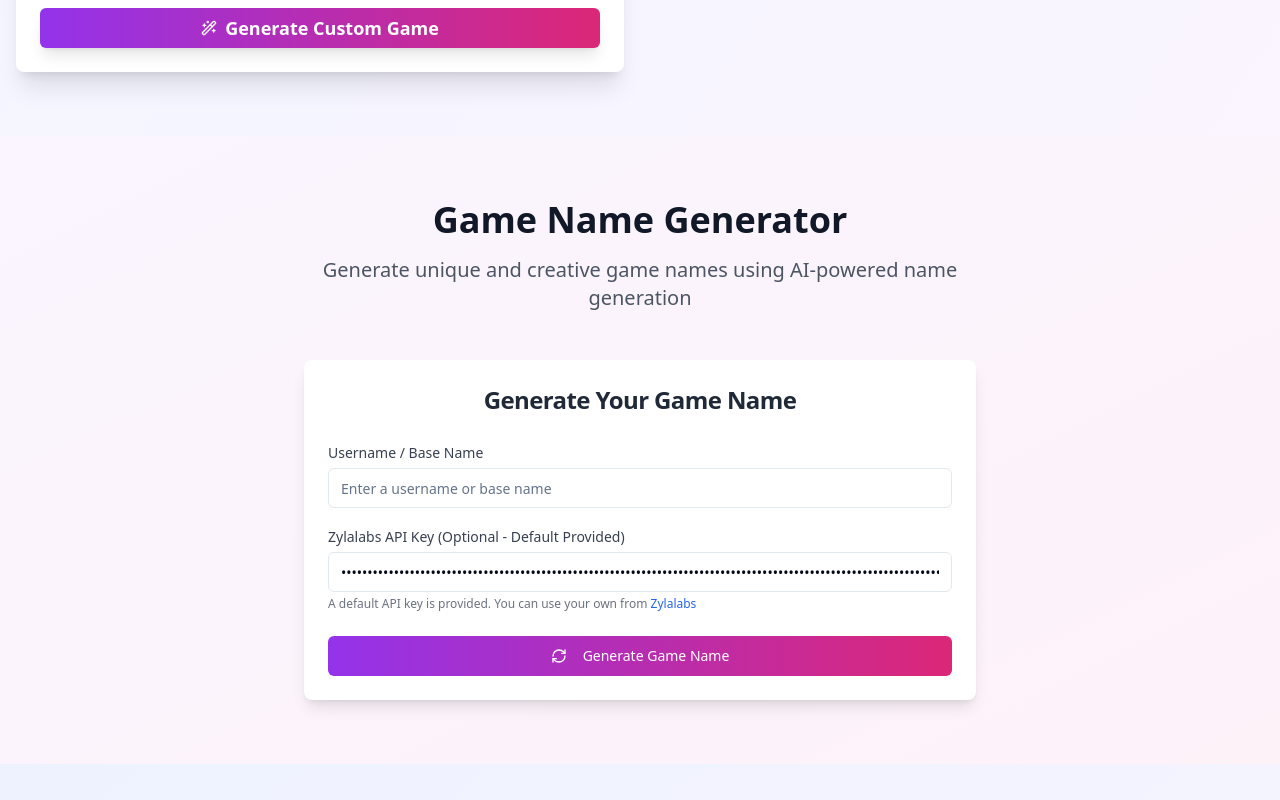
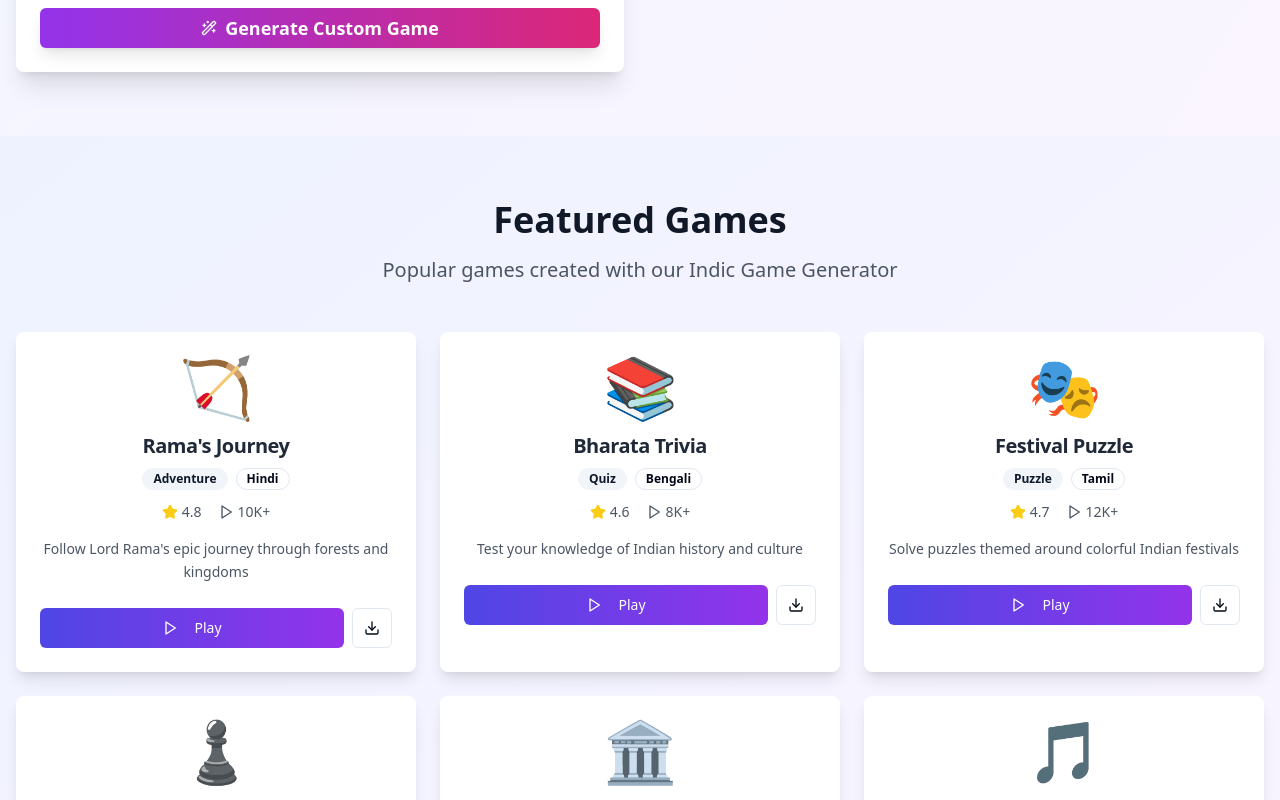
Before and after one commit to ShashankKK11/bharat-game-forge-api, a React (Vite) app: page / in a window 1280 px wide. Shown: the part 3800-4600 px from the top of the page. Built offline with nearby package versions, Linux system fonts and the light colour scheme.

Commit message:
Reverted to commit 45e7398bf6db56f7cc066972ec8bd3a3e3c97a65

```diff
--- a/src/components/GameNameGenerator.tsx
+++ /dev/null
@@ -1,190 +0,0 @@
-
-import React, { useState } from 'react';
-import { Card, CardContent, CardHeader, CardTitle } from '@/components/ui/card';
-import { Button } from '@/components/ui/button';
-import { Input } from '@/components/ui/input';
-import { Label } from '@/components/ui/label';
-import { Loader2, RefreshCw, Copy } from 'lucide-react';
-import { useToast } from '@/hooks/use-toast';
-
-const GameNameGenerator = () => {
-  const [username, setUsername] = useState('');
-  const [apiKey, setApiKey] = useState('Pw1crpr6q9rLgf9zPJtI118hQ5jqp6dbsIPD4fwMZGXYeYXJuUpbdhpLN1mR4gojil5FAcwoGCILV5OGkmCxMVOzcVsKzAWj1VYJa95CYvEX6z5iKY');
-  const [generatedName, setGeneratedName] = useState('');
-  const [isLoading, setIsLoading] = useState(false);
-  const { toast } = useToast();
-
-  const generateGameName = async () => {
-    if (!username.trim()) {
-      toast({
-        title: "Username Required",
-        description: "Please enter a username to generate a game name",
-        variant: "destructive",
-      });
-      return;
-    }
-
-    if (!apiKey.trim()) {
-      toast({
-        title: "API Key Required",
-        description: "Please enter your Zylalabs API key",
-        variant: "destructive",
-      });
-      return;
-    }
-
-    setIsLoading(true);
-
-    try {
-      const response = await fetch(
-        `https://zylalabs.com/api/2946/game+name+generator+api/3089/username+generator?username=${encodeURIComponent(username)}`,
-        {
-          method: 'GET',
-          headers: {
-            'Authorization': `Bearer ${apiKey}`,
-            'Content-Type': 'application/json',
-          },
-        }
-      );
-
-      if (!response.ok) {
-        throw new Error(`HTTP error! status: ${response.status}`);
-      }
-
-      const data = await response.json();
-      console.log('API Response:', data);
-
-      // The response structure may vary, adjust based on actual API response
-      const gameName = data.game_name || data.name || data.result || 'Generated Game Name';
-      setGeneratedName(gameName);
-
-      toast({
-        title: "Game Name Generated!",
-        description: "Your unique game name has been created successfully",
-      });
-    } catch (error) {
-      console.error('Error generating game name:', error);
-      toast({
-        title: "Generation Failed",
-        description: "Failed to generate game name. Please check your API key and try again.",
-        variant: "destructive",
-      });
-    } finally {
-      setIsLoading(false);
-    }
-  };
-
-  const copyToClipboard = async () => {
-    if (generatedName) {
-      await navigator.clipboard.writeText(generatedName);
-      toast({
-        title: "Copied!",
-        description: "Game name copied to clipboard",
-      });
-    }
-  };
-
-  return (
-    <section className="py-16 bg-gradient-to-br from-purple-50 to-pink-50">
-      <div className="container mx-auto px-4">
-        <div className="text-center mb-12">
-          <h2 className="text-4xl font-bold text-gray-900 mb-4">Game Name Generator</h2>
-          <p className="text-xl text-gray-600 max-w-2xl mx-auto">
-            Generate unique and creative game names using AI-powered name generation
-          </p>
-        </div>
-
-        <div className="max-w-2xl mx-auto">
-          <Card className="shadow-lg border-0 bg-white">
-            <CardHeader>
-              <CardTitle className="text-2xl text-center text-gray-800">
-                Generate Your Game Name
-              </CardTitle>
-            </CardHeader>
-            <CardContent className="space-y-6">
-              <div className="space-y-4">
-                <div>
-                  <Label htmlFor="username" className="text-sm font-medium text-gray-700">
-                    Username / Base Name
-                  </Label>
-                  <Input
-                    id="username"
-                    type="text"
-                    placeholder="Enter a username or base name"
-                    value={username}
-                    onChange={(e) => setUsername(e.target.value)}
-                    className="mt-1"
-                  />
-                </div>
-
-                <div>
-                  <Label htmlFor="apiKey" className="text-sm font-medium text-gray-700">
-                    Zylalabs API Key (Optional - Default Provided)
-                  </Label>
-                  <Input
-                    id="apiKey"
-                    type="password"
-                    placeholder="API key is pre-filled"
-                    value={apiKey}
-                    onChange={(e) => setApiKey(e.target.value)}
-                    className="mt-1"
-                  />
-                  <p className="text-xs text-gray-500 mt-1">
-                    A default API key is provided. You can use your own from{' '}
-                    <a
-                      href="https://zylalabs.com"
-                      target="_blank"
-                      rel="noopener noreferrer"
-                      className="text-blue-600 hover:underline"
-                    >
-                      Zylalabs
-                    </a>
-                  </p>
-                </div>
-              </div>
-
-              <Button
-                onClick={generateGameName}
-                disabled={isLoading}
-                className="w-full bg-gradient-to-r from-purple-600 to-pink-600 hover:from-purple-700 hover:to-pink-700 text-white"
-              >
-                {isLoading ? (
-                  <>
-                    <Loader2 className="w-4 h-4 mr-2 animate-spin" />
-                    Generating...
-                  </>
-                ) : (
-                  <>
-                    <RefreshCw className="w-4 h-4 mr-2" />
-                    Generate Game Name
-                  </>
-                )}
-              </Button>
-
-              {generatedName && (
-                <div className="mt-6 p-4 bg-gradient-to-r from-purple-100 to-pink-100 rounded-lg border">
-                  <div className="flex items-center justify-between">
-                    <div>
-                      <h3 className="font-medium text-gray-800 mb-1">Generated Game Name:</h3>
-                      <p className="text-xl font-bold text-purple-700">{generatedName}</p>
-                    </div>
-                    <Button
-                      variant="outline"
-                      size="icon"
-                      onClick={copyToClipboard}
-                      className="border-purple-300 text-purple-600 hover:bg-purple-50"
-                    >
-                      <Copy className="w-4 h-4" />
-                    </Button>
-                  </div>
-                </div>
-              )}
-            </CardContent>
-          </Card>
-        </div>
-      </div>
-    </section>
-  );
-};
-
-export default GameNameGenerator;
--- a/src/pages/Index.tsx
+++ b/src/pages/Index.tsx
@@ -3,7 +3,6 @@ import React from 'react';
 import Hero from '@/components/Hero';
 import GameGenerator from '@/components/GameGenerator';
 import LanguageSelector from '@/components/LanguageSelector';
-import GameNameGenerator from '@/components/GameNameGenerator';
 import ApiDocs from '@/components/ApiDocs';
 import FeaturedGames from '@/components/FeaturedGames';
 import Footer from '@/components/Footer';
@@ -14,7 +13,6 @@ const Index = () => {
       <Hero />
       <LanguageSelector />
       <GameGenerator />
-      <GameNameGenerator />
       <FeaturedGames />
       <ApiDocs />
       <Footer />
```
